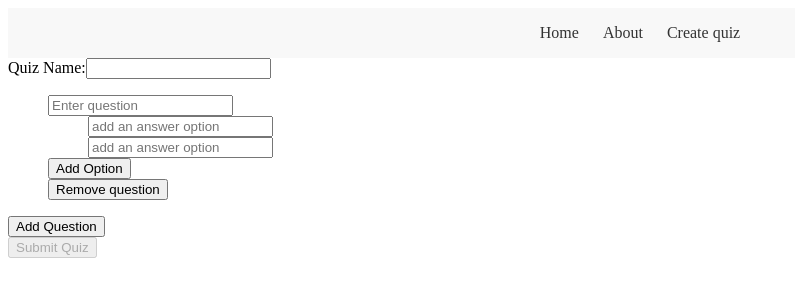
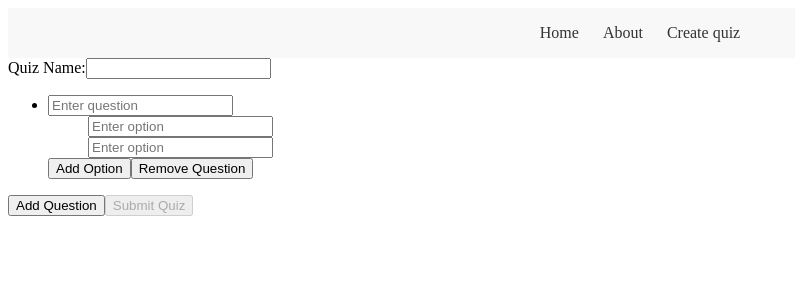
Before and after one commit to Paladin-From-335/quiz-app-ui, an Angular app: page /create in a window 1280 px wide. Shown: the top 300 px of the page, without its empty margins (0-795 px from the left). Built offline with nearby package versions, Linux system fonts and the light colour scheme.

Commit message:
form validation fixes

```diff
--- a/src/app/quiz-feature/components/creation/question-input/question-input.component.html
+++ b/src/app/quiz-feature/components/creation/question-input/question-input.component.html
@@ -1,13 +1,12 @@
-<div class="question-input">
-  <input type="text" class="question-name" [(ngModel)]="questionText" placeholder="Enter question">
+<div class="question-input" [formGroup]="formGroup">
+  <input type="text" class="question-name" formControlName="questionText" placeholder="Enter question">
+
   <ul class="option-data">
     <li *ngFor="let option of options.controls; let i = index">
-      <option-input [formGroup]="getAnswerOptions(i)"></option-input>
-      <div *ngIf="options.length >2">
-        <button type="button" (click)="$event.preventDefault(); removeOption(i)">x</button>
-      </div>
+      <input type="text" [formControl]="getOptionFormControl(i)" placeholder="Enter option">
+      <button type="button" (click)="removeOption(i)" *ngIf="options.length > 2">x</button>
     </li>
   </ul>
-
-  <button type="button" (click)="$event.preventDefault(); addOption()">Add Option</button>
+  <button type="button" (click)="addOption()">Add Option</button>
+  <button type="button" (click)="remove.emit()">Remove Question</button>
 </div>
--- a/src/app/quiz-feature/components/creation/question-input/question-input.component.ts
+++ b/src/app/quiz-feature/components/creation/question-input/question-input.component.ts
@@ -1,35 +1,32 @@
-import {Component, EventEmitter, Input, Output} from '@angular/core';
-import {FormArray, FormControl, FormGroup, FormsModule, ReactiveFormsModule} from '@angular/forms';
+import {Component, EventEmitter, Input, Output} from "@angular/core";
+import {FormArray, FormControl, FormGroup, ReactiveFormsModule, Validators} from "@angular/forms";
 import {NgForOf, NgIf} from '@angular/common';
-import {OptionInputComponent} from '../option-input/option-input.component';
 
 @Component({
-  selector: 'question-input',
+  selector: "app-question-input",
+  standalone: true,
+  templateUrl: "./question-input.component.html",
+  styleUrls: ["./question-input.component.css"],
   imports: [
-    FormsModule,
-    NgForOf,
-    OptionInputComponent,
+    ReactiveFormsModule,
     NgIf,
-    ReactiveFormsModule
-  ],
-  templateUrl: './question-input.component.html',
-  styleUrl: './question-input.component.css'
+    NgForOf
+  ]
 })
 export class QuestionInputComponent {
-  @Input() questionText: string = "";
+  @Input() formGroup!: FormGroup; // Receiving FormGroup from parent
   @Output() remove = new EventEmitter<void>();
 
-  options: FormArray<FormControl> = new FormArray<FormControl>([new FormControl(""), new FormControl("")]);
+  get options(): FormArray {
+    return this.formGroup.get("options") as FormArray;
+  }
 
   addOption() {
     if (this.options.length < 4) {
-      this.options.push(new FormControl(""));
+      this.options.push(new FormGroup({
+        optionText: new FormControl("", [Validators.required, Validators.minLength(1)]) // Ensuring required validation
+      }));
     }
-  }
-
-
-  getAnswerOptions(index: number): FormGroup {
-    return this.options.at(index) as unknown as FormGroup;
   }
 
   removeOption(index: number) {
@@ -38,4 +35,7 @@ export class QuestionInputComponent {
     }
   }
 
+  getOptionFormControl(index: number): FormControl {
+    return this.options.at(index).get('optionText') as FormControl;
+  }
 }
--- a/src/app/quiz-feature/components/creation/quiz-creation/quiz-creation.component.html
+++ b/src/app/quiz-feature/components/creation/quiz-creation/quiz-creation.component.html
@@ -1,16 +1,14 @@
-<form [formGroup]="quizForm"
-      (ngSubmit)="$event.preventDefault(); submitForm()">
+<form [formGroup]="quizForm" (ngSubmit)="submitForm()">
   <label for="quiz-name">Quiz Name:</label>
-  <input type="text" id="quiz-name" formControlName="quizName" required>
-  <ul formArrayName="questions" class="question-data">
+  <input id="quiz-name" type="text" formControlName="quizName" required>
+
+  <ul formArrayName="questions">
     <li *ngFor="let question of questions.controls; let i = index">
-      <question-input [formGroup]="getQuestionFormGroup(i)"></question-input>
-      <button type="submit" (click)="$event.preventDefault(); removeQuestion(i)">
-        Remove question
-      </button>
+      <app-question-input [formGroup]="getQuestionFormGroup(i)" (remove)="removeQuestion(i)"></app-question-input>
     </li>
   </ul>
-  <button type="submit" (click)="$event.preventDefault(); addQuestion()">Add Question</button>
-  <div></div>
+
+  <button type="button" (click)="addQuestion()">Add Question</button>
+
   <button type="submit" [disabled]="quizForm.invalid">Submit Quiz</button>
 </form>
--- a/src/app/quiz-feature/components/creation/quiz-creation/quiz-creation.component.ts
+++ b/src/app/quiz-feature/components/creation/quiz-creation/quiz-creation.component.ts
@@ -1,19 +1,14 @@
-import {Component} from '@angular/core';
-import {FormArray, FormBuilder, FormGroup, FormsModule, ReactiveFormsModule, Validators} from '@angular/forms';
-import {QuestionInputComponent} from '../question-input/question-input.component';
+import { Component } from "@angular/core";
+import {FormArray, FormBuilder, FormGroup, ReactiveFormsModule, Validators} from "@angular/forms";
+import { QuestionInputComponent } from "../question-input/question-input.component";
 import {NgForOf} from '@angular/common';
 
 @Component({
-  selector: 'quiz-creation',
+  selector: "app-quiz-creation",
   standalone: true,
-  imports: [
-    ReactiveFormsModule,
-    QuestionInputComponent,
-    FormsModule,
-    NgForOf
-  ],
-  templateUrl: './quiz-creation.component.html',
-  styleUrls: ['./quiz-creation.component.css']
+  templateUrl: "./quiz-creation.component.html",
+  styleUrls: ["./quiz-creation.component.css"],
+  imports: [QuestionInputComponent, ReactiveFormsModule, NgForOf]
 })
 export class QuizCreationComponent {
   quizForm: FormGroup;
@@ -21,8 +16,10 @@ export class QuizCreationComponent {
   constructor(private fb: FormBuilder) {
     this.quizForm = this.fb.group({
       quizName: ["", [Validators.required, Validators.minLength(3)]],
-      questions: this.fb.array([""])
+      questions: this.fb.array([], Validators.minLength(1)) // Ensure at least one question
     });
+
+    this.addQuestion(); // Ensure the form starts with one question
   }
 
   get questions(): FormArray {
@@ -30,10 +27,14 @@ export class QuizCreationComponent {
   }
 
   addQuestion() {
-    const questionForm = this.fb.group({
-      questionText: ["", [Validators.required, Validators.minLength(3)]],
-      options: this.fb.array(["", ""], [Validators.minLength(2), Validators.maxLength(4)])
+    const questionForm: FormGroup = this.fb.group({
+      questionText: ["", [Validators.required, Validators.minLength(3)]], // Question must be at least 3 chars
+      options: this.fb.array([
+        this.createOption(),
+        this.createOption()
+      ], Validators.minLength(2)) // At least 2 options
     });
+
     this.questions.push(questionForm);
   }
 
@@ -43,15 +44,20 @@ export class QuizCreationComponent {
     }
   }
 
-  //Tmp before sending to backend
-  submitForm() {
-    if (this.quizForm.valid) {
-      console.log("Quiz Data: ", this.quizForm.value);
-    }
+  createOption(): FormGroup {
+    return this.fb.group({
+      optionText: ["", [Validators.required, Validators.minLength(1)]] // Option must be at least 1 char
+    });
   }
 
   getQuestionFormGroup(index: number): FormGroup {
     return this.questions.at(index) as FormGroup;
   }
 
+  submitForm() {
+    console.log("Form Valid?", this.quizForm.valid);
+    console.log("Quiz Data:", this.quizForm.value);
+  }
+
+  protected readonly FormGroup = FormGroup;
 }
```
